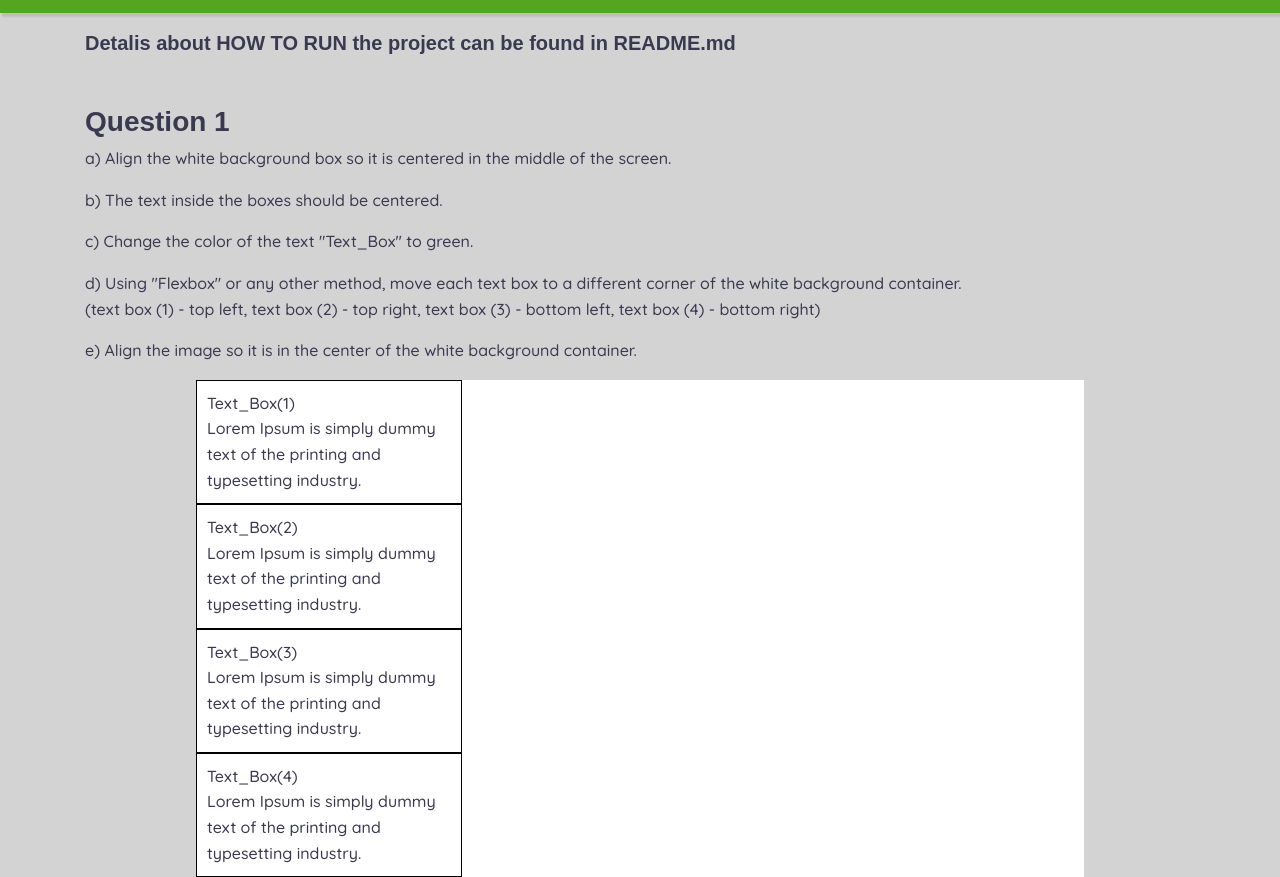
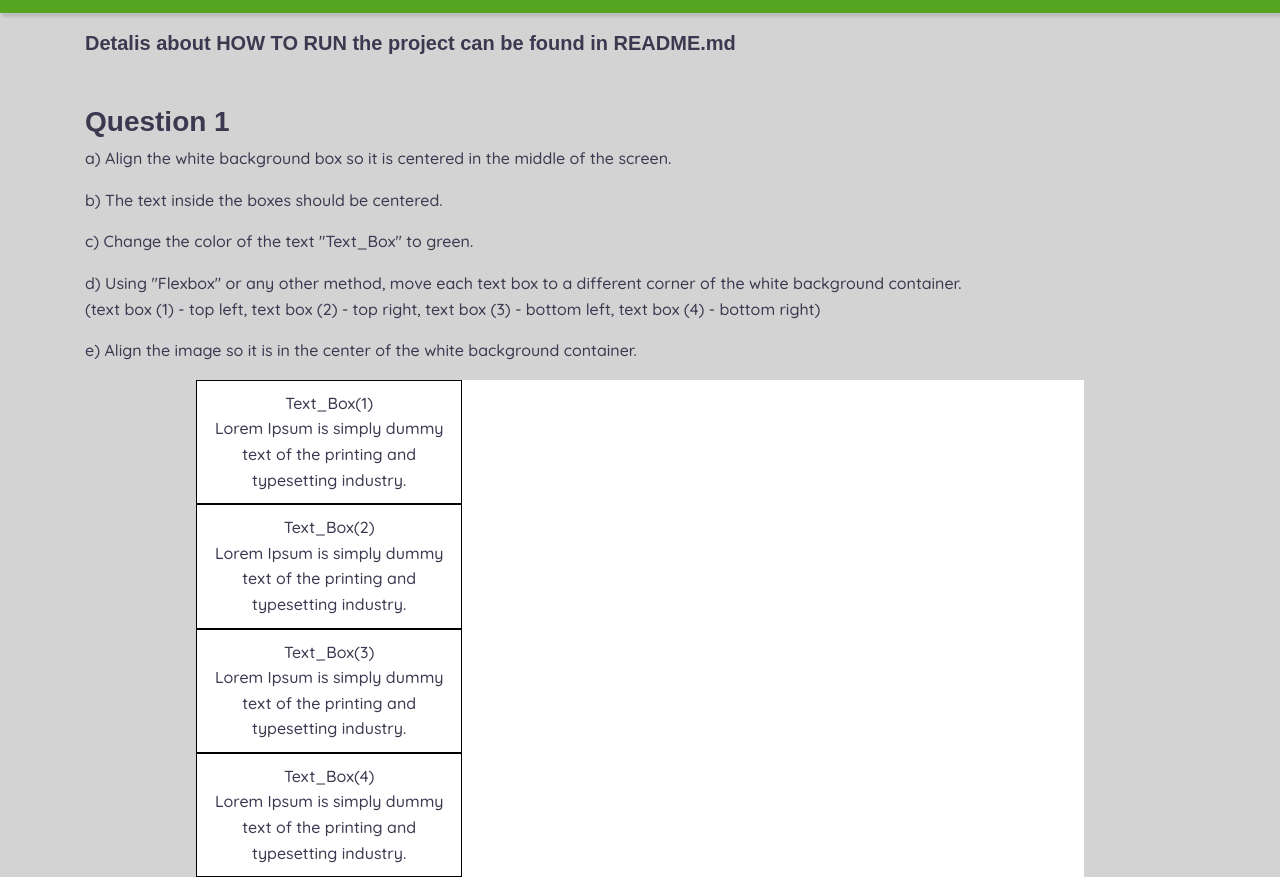
Before and after one commit to iondonescu/codezilla_test, a website: page app/index.html in a window 1280 px wide. Shown: the part 49-926 px from the top of the page. Drawn offline with Linux system fonts and the light colour scheme; files whose address does not match are found by name; a web font is replaced by a local one.

Commit message:
Question1b
The text inside the boxes should be centered.

```diff
--- a/app/assets/css/style.css
+++ b/app/assets/css/style.css
@@ -6,7 +6,8 @@
 // 1. General
 */
 .copy {
-  margin-bottom: 0; }
+  margin-bottom: 0;
+}
 
 .bg-dark2 {
   background: lightgray; }
--- a/app/index.html
+++ b/app/index.html
@@ -39,7 +39,8 @@
     <p>e) Align the image so it is in the center of the white background container. </p>
     <div class="general-wrapper ">
       <!-- Question 1a- we use bootstrap, so mx-auto class is the appropiate way -->
-      <div class="flex-wrapper mx-auto">
+      <!-- Question 1b add class text-centered-->
+      <div class="flex-wrapper mx-auto text-center">
         <div class="flex-container">
           <div class="wrapper">
             <p class="copy"><span>Text_Box(1)</span> <br> Lorem Ipsum is simply dummy text of the printing
```
